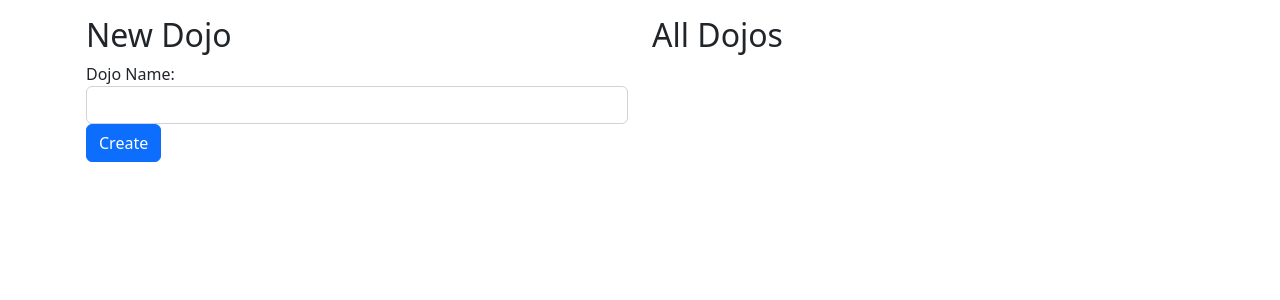
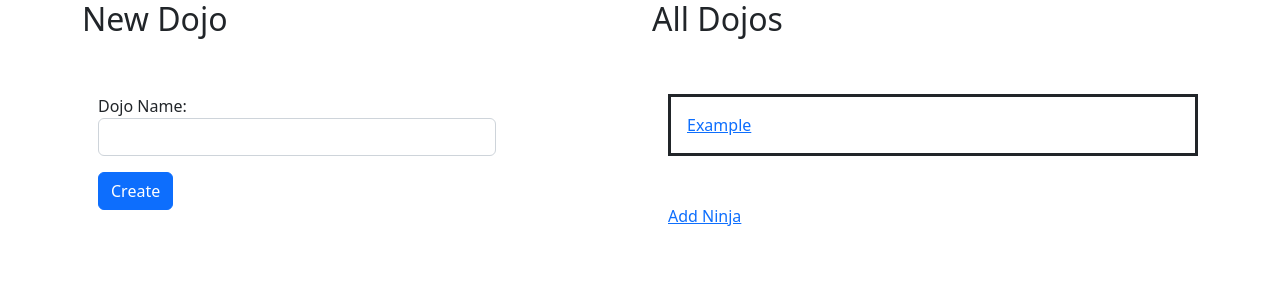
Before and after one commit to rteet702/dojos-and-ninjas, a Flask app: page /dojos in a window 1280 px wide. Shown: the top 300 px of the page. Run offline with Flask 2, Linux system fonts and the light colour scheme; some libraries are stand-ins or nearby versions.

Commit message:
base outline for dojos.html done

```diff
--- a/flask_app/templates/dojos.html
+++ b/flask_app/templates/dojos.html
@@ -8,20 +8,30 @@
     <link rel="stylesheet" href="{{ url_for('static', filename='css/bootstrap/bootstrap.css') }}">
 </head>
 <body>
-    <div class="container p-3">
+    <div class="container">
         <div class="row">
             <div class="col">
                 <h2>New Dojo</h2>
-                <form action="dojos/add_dojo" method="post">
-                    <label for="dojo_name">Dojo Name:</label>
-                    <input type="text" name="dojo_name" id="dojo_name" class="form-control">
-                    <input type="submit" value="Create" class="btn btn-primary">
-                </form>
             </div>
             <div class="col">
                 <h2>All Dojos</h2>
             </div>
         </div>
+        <div class="row">
+            <div class="col my-5 mx-3">
+                <form action="dojos/add_dojo" method="post">
+                    <label for="dojo_name">Dojo Name:</label>
+                    <input type="text" name="dojo_name" id="dojo_name" class="form-control w-75 mb-3">
+                    <input type="submit" value="Create" class="btn btn-primary">
+                </form>
+            </div>
+            <div class="col">
+                <div class="col p-3 border border-3 border-dark my-5">
+                    <a href="#">Example</a>
+                </div>
+                <p><a href="#">Add Ninja</a></p>
+            </div>
+        </div>
     </div>
 </body>
 </html>
```
